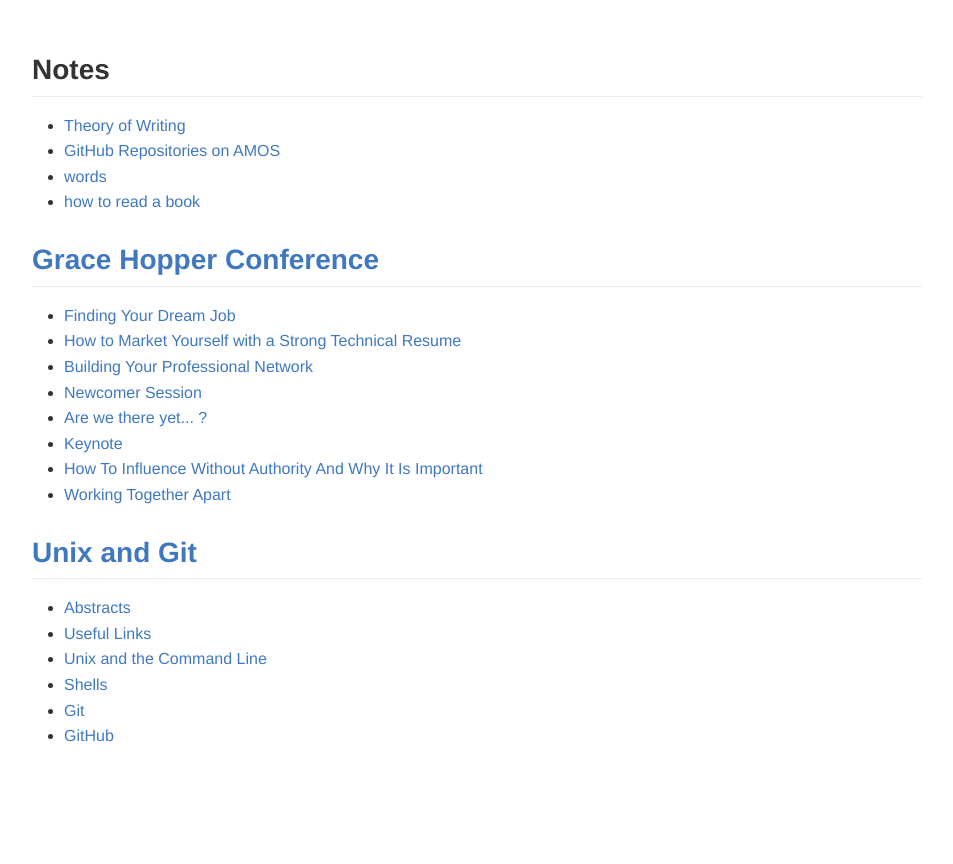
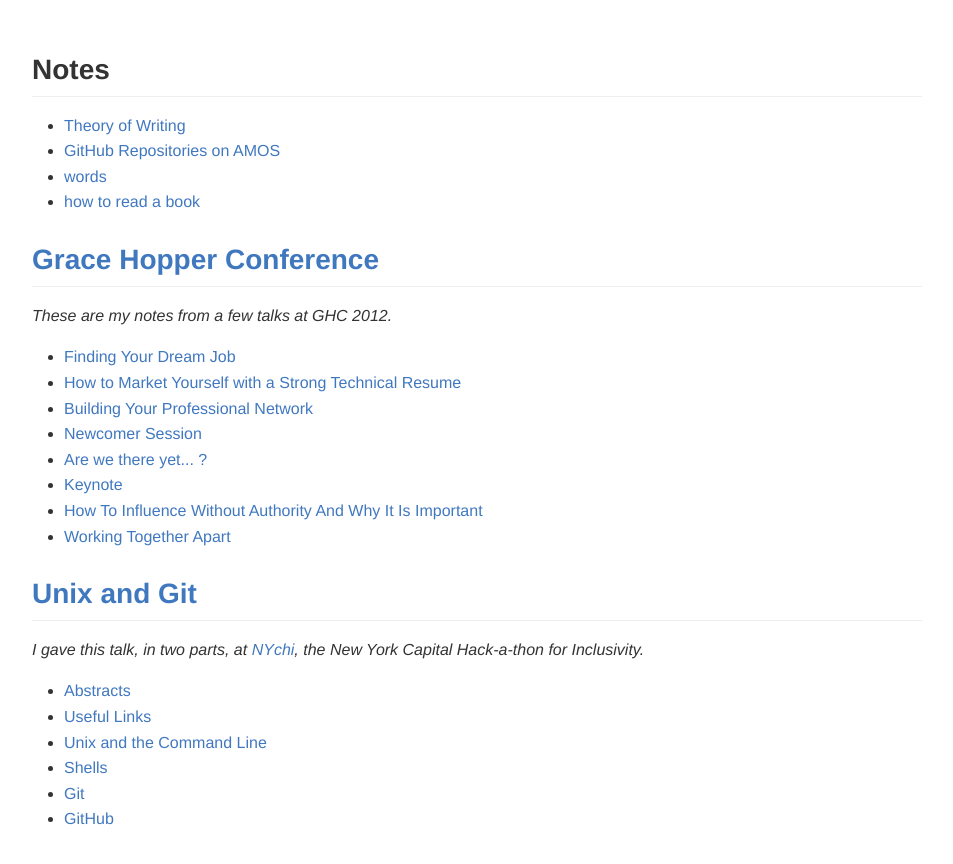
Before and after one commit to gonsie/gonsie.github.io, a Jekyll site: the page built from notes/index.md, in a window 1280 px wide. Shown: the top 864 px of the page, without its empty margins (163-1116 px from the left). Built offline with Jekyll 4.4.1, drawn with Linux system fonts in a browser that asks for light colours.

Commit message:
summary for GHC and NYchi

```diff
--- a/_ghc12/index.md
+++ b/_ghc12/index.md
@@ -4,3 +4,5 @@
 date:   October 3, 2012
 loc:    in Baltimore, MD
 ---
+
+These are my notes from a few talks at GHC 2012.
--- a/_unix-git/index.md
+++ b/_unix-git/index.md
@@ -4,3 +4,5 @@
 date:   April 16, 2016
 loc:    at NY&chi;
 ---
+
+I gave this talk, in two parts, at <a href="https://github.com/nychi">NYchi</a>, the New York Capital Hack-a-thon for Inclusivity.
```
